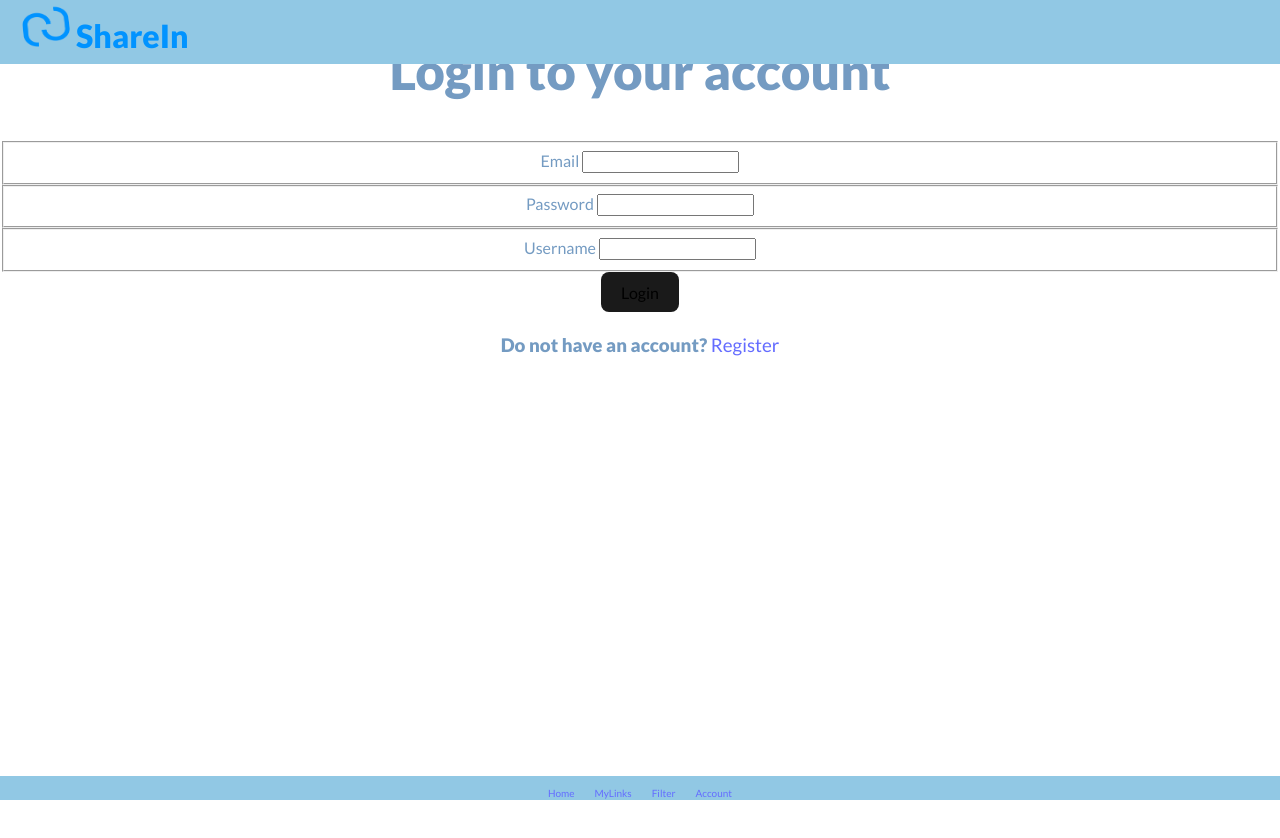
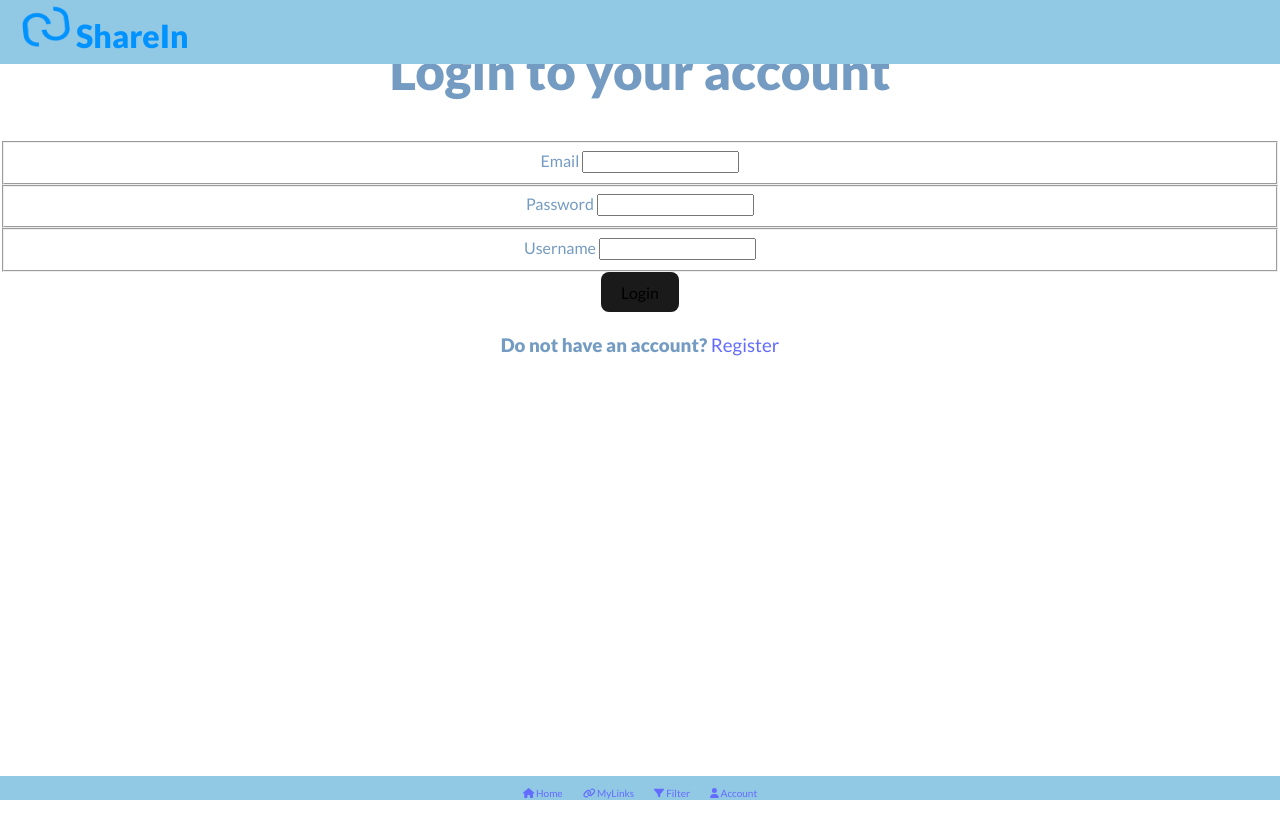
Before and after one commit to AnitaToRemember/proyectoFinal-linkShareFrontend, a React (Vite) app: page /login in a window 1280 px wide. Shown: the top 838 px of the page. Built offline with nearby package versions, Linux system fonts and the light colour scheme.

Commit message:
navigation icons are added

```diff
--- a/package.json
+++ b/package.json
@@ -10,6 +10,9 @@
     "preview": "vite preview"
   },
   "dependencies": {
+    "@fortawesome/fontawesome-svg-core": "^6.4.2",
+    "@fortawesome/free-solid-svg-icons": "^6.4.2",
+    "@fortawesome/react-fontawesome": "^0.2.0",
     "babel-plugin-macros": "^3.1.0",
     "react": "^18.2.0",
     "react-dom": "^18.2.0",
--- a/src/components/NavigationBar.jsx
+++ b/src/components/NavigationBar.jsx
@@ -1,17 +1,36 @@
-import '../components/NavigationBar.css'
-import { Link } from 'react-router-dom' // Import Link from react-router-dom
+
+import '../components/NavigationBar.css';
+import { Link } from 'react-router-dom';
+import { FontAwesomeIcon } from '@fortawesome/react-fontawesome';
+import { faHome, faLink, faFilter, faUser } from '@fortawesome/free-solid-svg-icons';
 
 const NavigationBar = () => {
     return (
         <nav className="navbar">
             <ul className="nav-list">
-                <li className="nav-item"><Link to="/">Home</Link></li>
-                <li className="nav-item"><Link to="/mylinks">MyLinks</Link></li>
-                <li className="nav-item"><Link to="/filter">Filter</Link></li>
-                <li className="nav-item"><Link to="/account">Account</Link></li>
+                <li className="nav-item">
+                    <Link to="/">
+                        <FontAwesomeIcon icon={faHome} /> Home
+                    </Link>
+                </li>
+                <li className="nav-item">
+                    <Link to="/mylinks">
+                        <FontAwesomeIcon icon={faLink} /> MyLinks
+                    </Link>
+                </li>
+                <li className="nav-item">
+                    <Link to="/filter">
+                        <FontAwesomeIcon icon={faFilter} /> Filter
+                    </Link>
+                </li>
+                <li className="nav-item">
+                    <Link to="/account">
+                        <FontAwesomeIcon icon={faUser} /> Account
+                    </Link>
+                </li>
             </ul>
         </nav>
-    )
+    );
 }
 
-export default NavigationBar
+export default NavigationBar;
```
Also changed, not shown: 1 other file (tests, documents, lock files or other folders).
